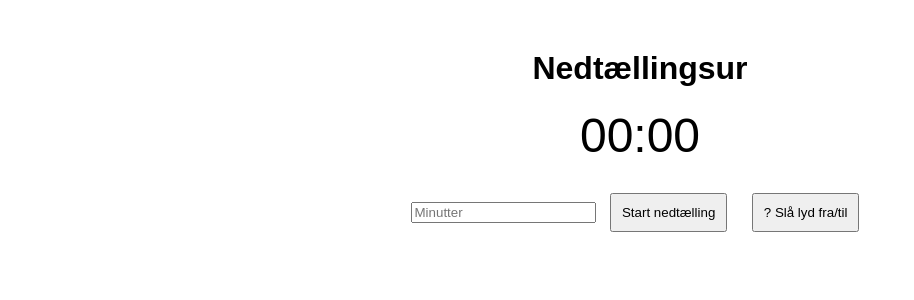
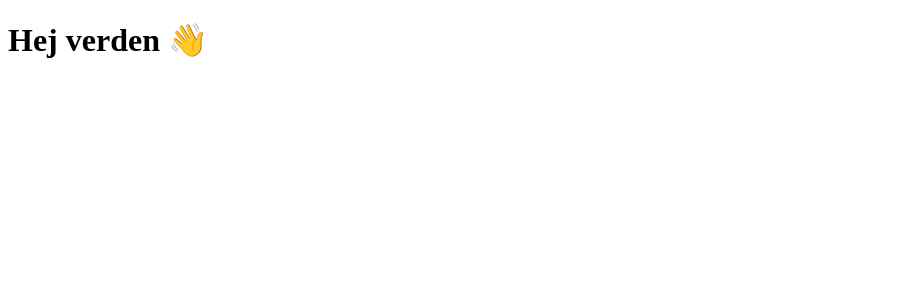
Before and after one commit to Dkrygerh-prog/cloud-programming-git, a Flask app: page / in a window 1280 px wide. Shown: the top 300 px of the page, without its empty margins (0-914 px from the left). Run offline with Flask 3, Linux system fonts and the light colour scheme.

Commit message:
tredje forsøg, nu med mindre i index

```diff
--- a/templates/index.html
+++ b/templates/index.html
@@ -2,70 +2,9 @@
 <html lang="da">
 <head>
   <meta charset="UTF-8">
-  <title>Nedtællingsur</title>
-  <style>
-    body { font-family: Arial, sans-serif; text-align: center; margin-top: 50px; }
-    #countdown { font-size: 48px; margin: 20px; }
-    #message { font-size: 24px; margin: 20px; color: darkblue; }
-    button { margin: 10px; padding: 10px; }
-  </style>
+  <title>Testside</title>
 </head>
 <body>
-  <h1>Nedtællingsur</h1>
-
-  <div id="countdown">00:00</div>
-  <div id="message">{{ message }}</div>
-
-  <input type="number" id="minutes" placeholder="Minutter">
-  <button onclick="startCountdown()">Start nedtælling</button>
-  <button onclick="toggleSound()">? Slå lyd fra/til</button>
-
-  <audio id="alertSound">
-    <source src="https://www.soundjay.com/button/beep-07.wav" type="audio/wav">
-  </audio>
-
-  <script>
-    let countdownInterval;
-    let soundEnabled = true;
-
-    function startCountdown() {
-      let minutes = document.getElementById("minutes").value;
-      let seconds = minutes * 60;
-
-      clearInterval(countdownInterval);
-      countdownInterval = setInterval(() => {
-        let m = Math.floor(seconds / 60);
-        let s = seconds % 60;
-        document.getElementById("countdown").innerText =
-            String(m).padStart(2,"0") + ":" + String(s).padStart(2,"0");
-
-        if (seconds === 60 && soundEnabled) {
-          document.getElementById("alertSound").play();
-        }
-
-        if (seconds <= 0) {
-          clearInterval(countdownInterval);
-        }
-        seconds--;
-      }, 1000);
-    }
-
-    function toggleSound() {
-      soundEnabled = !soundEnabled;
-      alert("Lyd er nu " + (soundEnabled ? "TIL" : "FRA"));
-    }
-
-    // Poll besked fra serveren hvert 3. sekund
-    setInterval(() => {
-      fetch(window.location.href)
-        .then(resp => resp.text())
-        .then(html => {
-          let parser = new DOMParser();
-          let doc = parser.parseFromString(html, "text/html");
-          let newMessage = doc.getElementById("message").innerText;
-          document.getElementById("message").innerText = newMessage;
-        });
-    }, 3000);
-  </script>
+  <h1>Hej verden 👋</h1>
 </body>
 </html>
```
